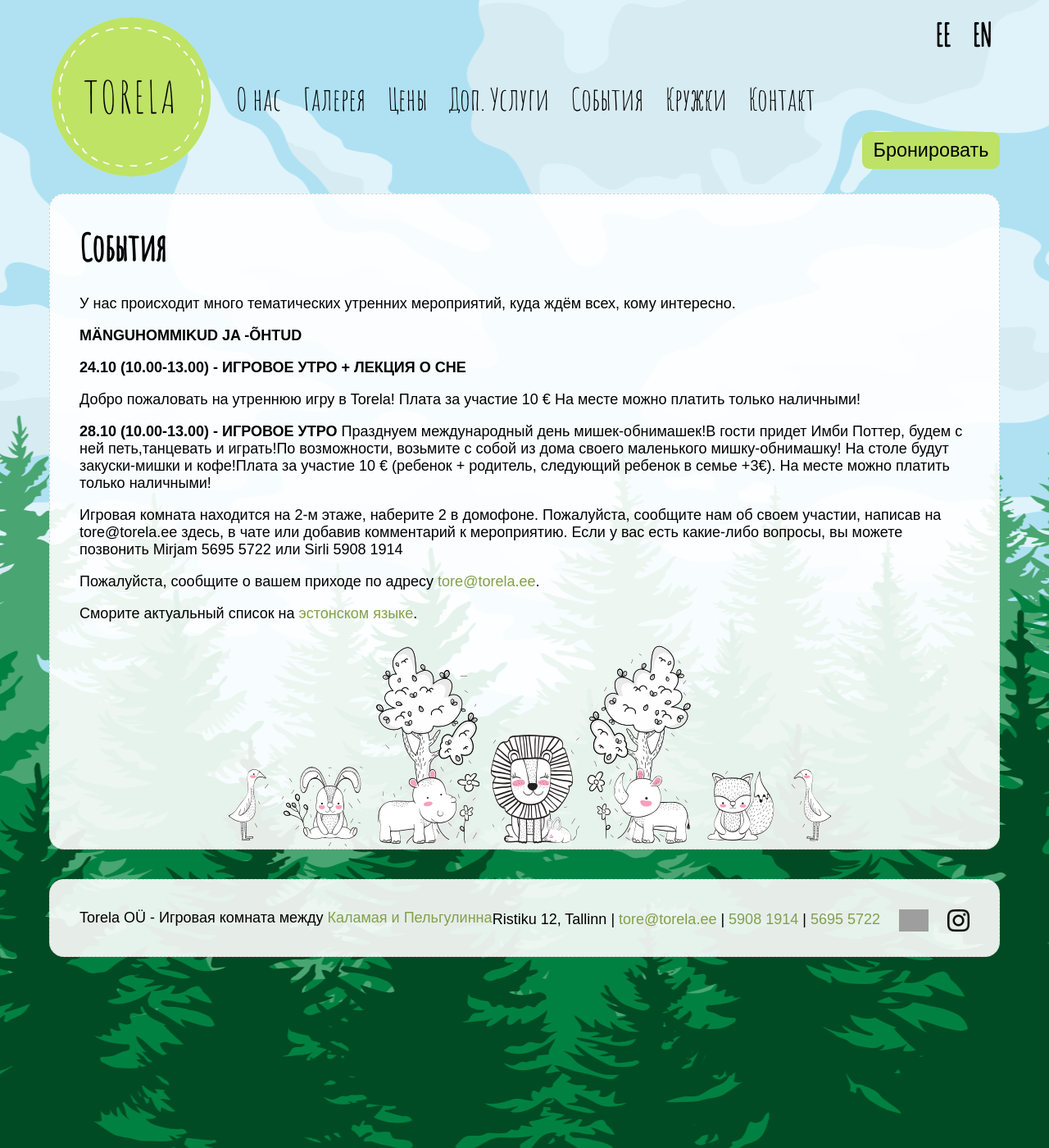
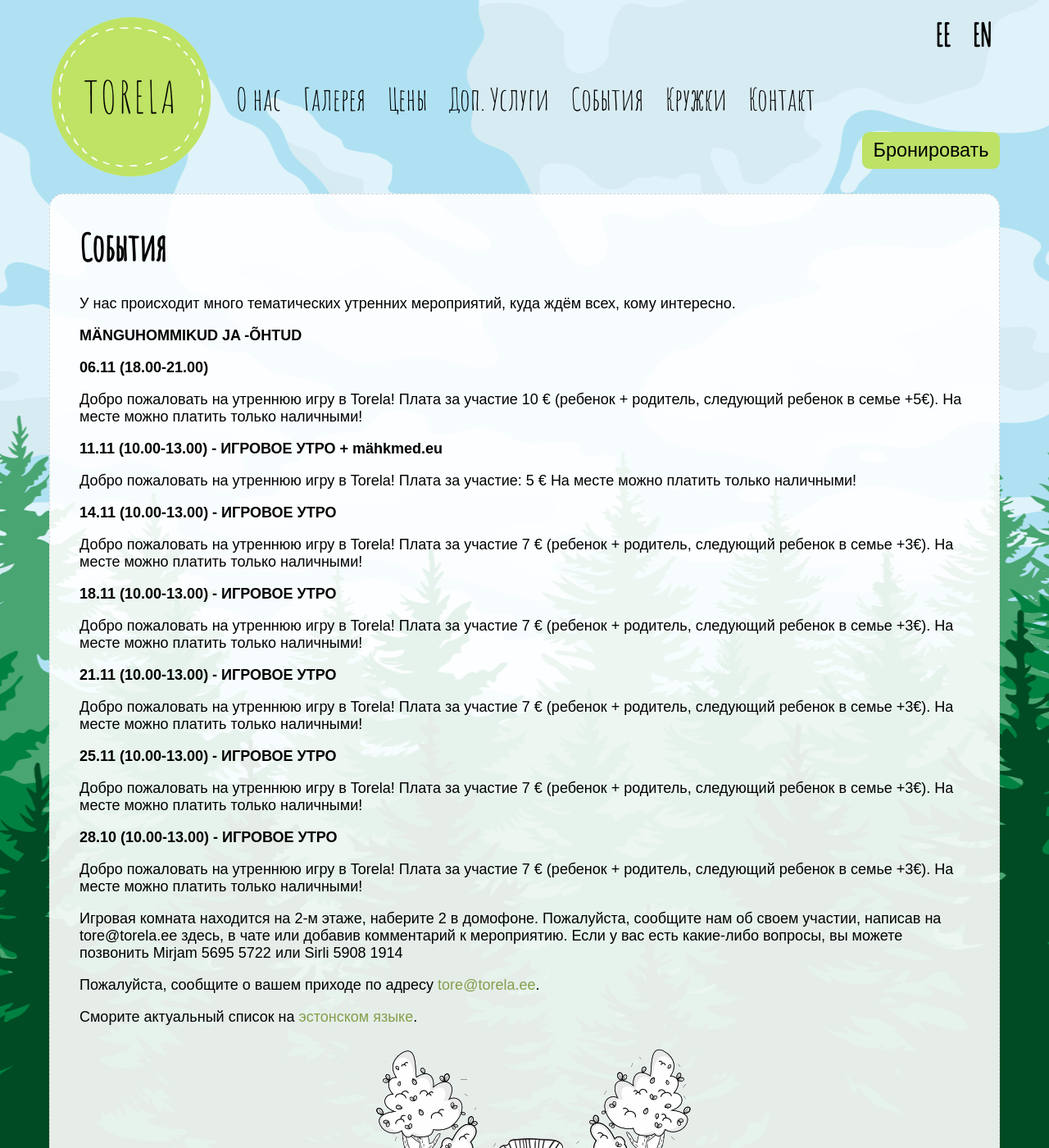
Before and after one commit to mypsik/torela, a Jekyll site: the page built from ru/events/index.md, in a window 1280 px wide and 1400 px high. Shown: the whole window at 82% size. Built offline with Jekyll 4.4.1, drawn with Linux system fonts in a browser that asks for light colours; grey boxes are pictures that could not be loaded.

Commit message:
Update index.md

```diff
--- a/ru/events/index.md
+++ b/ru/events/index.md
@@ -10,17 +10,53 @@
 
 **MÄNGUHOMMIKUD JA -ÕHTUD**
 
-
-**24.10 (10.00-13.00) - ИГРОВОЕ УТРО + ЛЕКЦИЯ О СНЕ**
+**06.11 (18.00-21.00)**
 
 Добро пожаловать на утреннюю игру в Torela!
-Плата за участие 10 €
+Плата за участие 10 € (ребенок + родитель, следующий ребенок в семье +5€).
+На месте можно платить только наличными!
+
+**11.11 (10.00-13.00) - ИГРОВОЕ УТРО + mähkmed.eu**
+
+Добро пожаловать на утреннюю игру в Torela!
+Плата за участие: 5 €
+На месте можно платить только наличными!
+
+
+**14.11 (10.00-13.00) - ИГРОВОЕ УТРО**
+
+Добро пожаловать на утреннюю игру в Torela!
+Плата за участие 7 € (ребенок + родитель, следующий ребенок в семье +3€).
+На месте можно платить только наличными!
+
+**18.11 (10.00-13.00) - ИГРОВОЕ УТРО**
+
+Добро пожаловать на утреннюю игру в Torela!
+Плата за участие 7 € (ребенок + родитель, следующий ребенок в семье +3€).
+На месте можно платить только наличными!
+
+
+**21.11 (10.00-13.00) - ИГРОВОЕ УТРО**
+
+Добро пожаловать на утреннюю игру в Torela!
+Плата за участие 7 € (ребенок + родитель, следующий ребенок в семье +3€).
+На месте можно платить только наличными!
+
+
+**25.11 (10.00-13.00) - ИГРОВОЕ УТРО**
+
+Добро пожаловать на утреннюю игру в Torela!
+Плата за участие 7 € (ребенок + родитель, следующий ребенок в семье +3€).
 На месте можно платить только наличными!
 
 
 **28.10 (10.00-13.00) - ИГРОВОЕ УТРО**
-Празднуем международный день мишек-обнимашек!В гости придет Имби Поттер, будем с ней петь,танцевать и играть!По возможности, возьмите с собой из дома своего маленького мишку-обнимашку! На столе будут закуски-мишки и кофе!Плата за участие 10 € (ребенок + родитель, следующий ребенок в семье +3€).
+
+Добро пожаловать на утреннюю игру в Torela!
+Плата за участие 7 € (ребенок + родитель, следующий ребенок в семье +3€).
 На месте можно платить только наличными!
+
+
 
 
 
```
